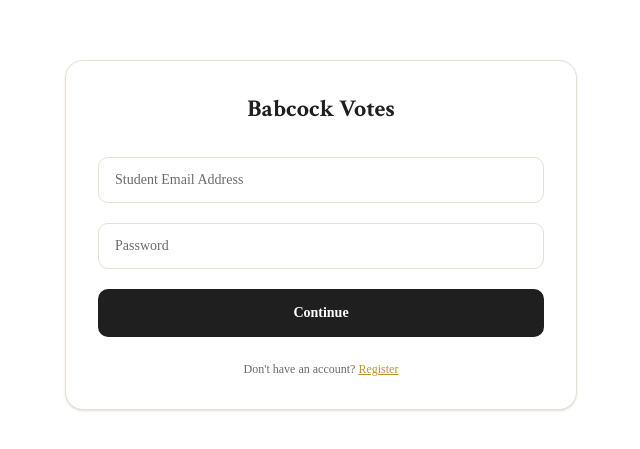
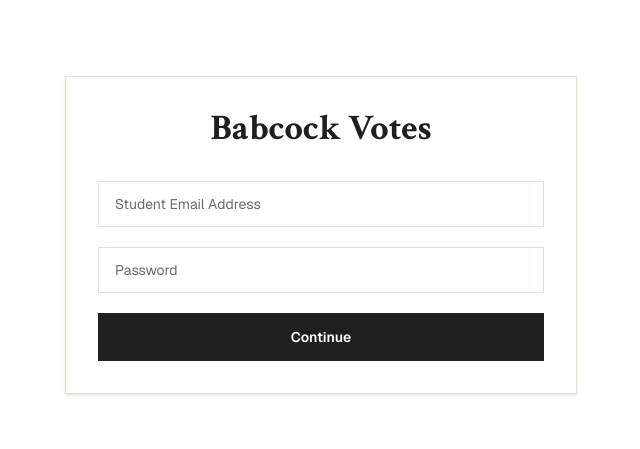
Before and after one commit to GDGBabcockUniversity/babcock-votes, a Next.js app: page /login in a window 1280 px wide. Shown: the part 165-614 px from the top of the page, without its empty margins (319-959 px from the left). Built offline with nearby package versions, Linux system fonts and the light colour scheme; no server answers.

Commit message:
feat(auth): update login page styling and typography

```diff
--- a/app/(auth)/login/page.tsx
+++ b/app/(auth)/login/page.tsx
@@ -42,8 +42,8 @@ const LoginPage = () => {
   };
 
   return (
-    <div className="rounded-2xl border border-border bg-white p-8 shadow-sm">
-      <h1 className="text-center font-serif text-2xl font-bold">
+    <div className="border border-border bg-white p-8 shadow-sm">
+      <h1 className="text-center font-serif text-2xl md:text-3xl lg:text-4xl font-bold">
         Babcock Votes
       </h1>
 
@@ -55,7 +55,7 @@ const LoginPage = () => {
             value={email}
             onChange={(e) => setEmail(e.target.value)}
             required
-            className="w-full rounded-lg border border-border bg-white px-4 py-3 text-sm placeholder:text-muted-gray focus:border-gold focus:outline-none focus:ring-1 focus:ring-gold"
+            className="font-sans w-full border border-border bg-white px-4 py-3 text-sm placeholder:text-muted-gray focus:border-gold focus:outline-none focus:ring-1 focus:ring-gold"
           />
         </div>
 
@@ -66,7 +66,7 @@ const LoginPage = () => {
             value={password}
             onChange={(e) => setPassword(e.target.value)}
             required
-            className="w-full rounded-lg border border-border bg-white px-4 py-3 text-sm placeholder:text-muted-gray focus:border-gold focus:outline-none focus:ring-1 focus:ring-gold"
+            className="font-sans w-full border border-border bg-white px-4 py-3 text-sm placeholder:text-muted-gray focus:border-gold focus:outline-none focus:ring-1 focus:ring-gold"
           />
         </div>
 
@@ -77,18 +77,18 @@ const LoginPage = () => {
         <button
           type="submit"
           disabled={loading}
-          className="w-full rounded-lg bg-charcoal py-3.5 text-sm font-semibold text-white transition-opacity hover:opacity-90 disabled:opacity-50"
+          className="w-full bg-charcoal py-3.5 text-sm font-semibold text-white transition-opacity hover:opacity-90 disabled:opacity-50 font-sans"
         >
           {loading ? "Signing in..." : "Continue"}
         </button>
       </form>
 
-      <p className="mt-6 text-center text-xs text-muted-gray">
+      {/* <p className="mt-6 text-center text-xs text-muted-gray">
         Don&apos;t have an account?{" "}
         <Link href="/register" className="text-gold underline">
           Register
         </Link>
-      </p>
+      </p> */}
     </div>
   );
 };
```
